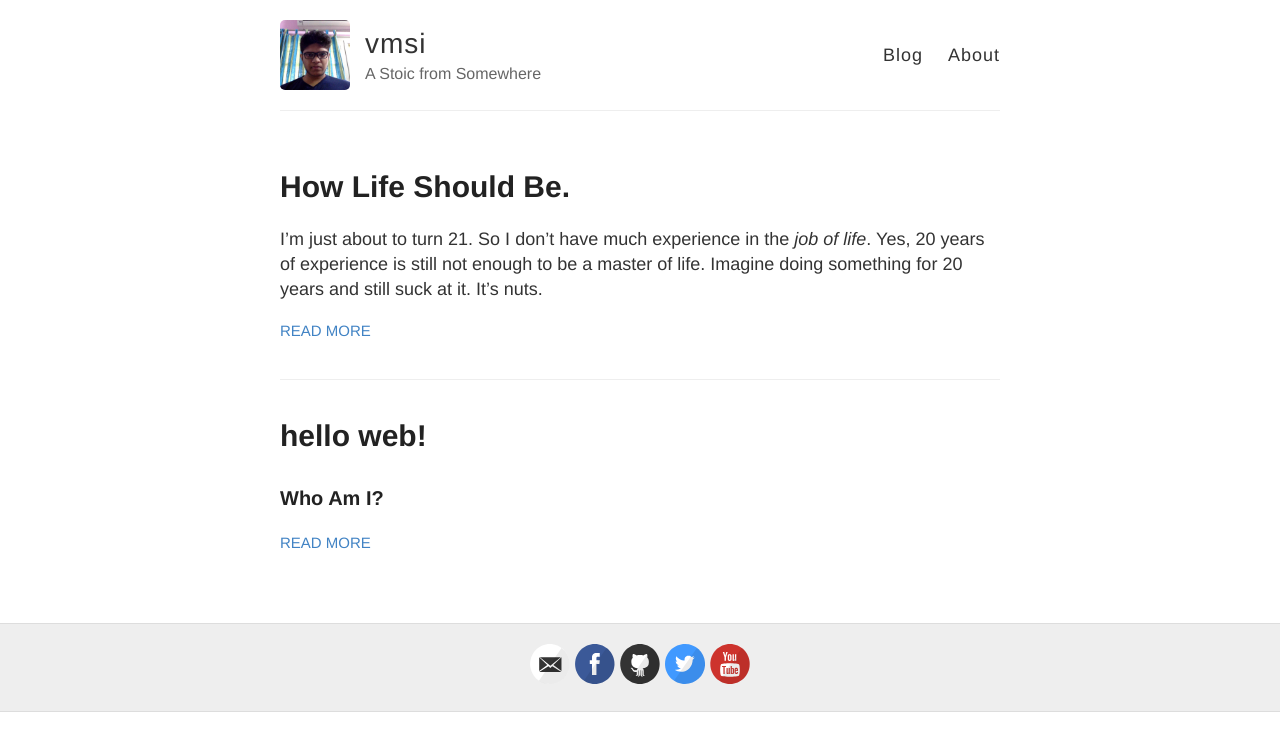
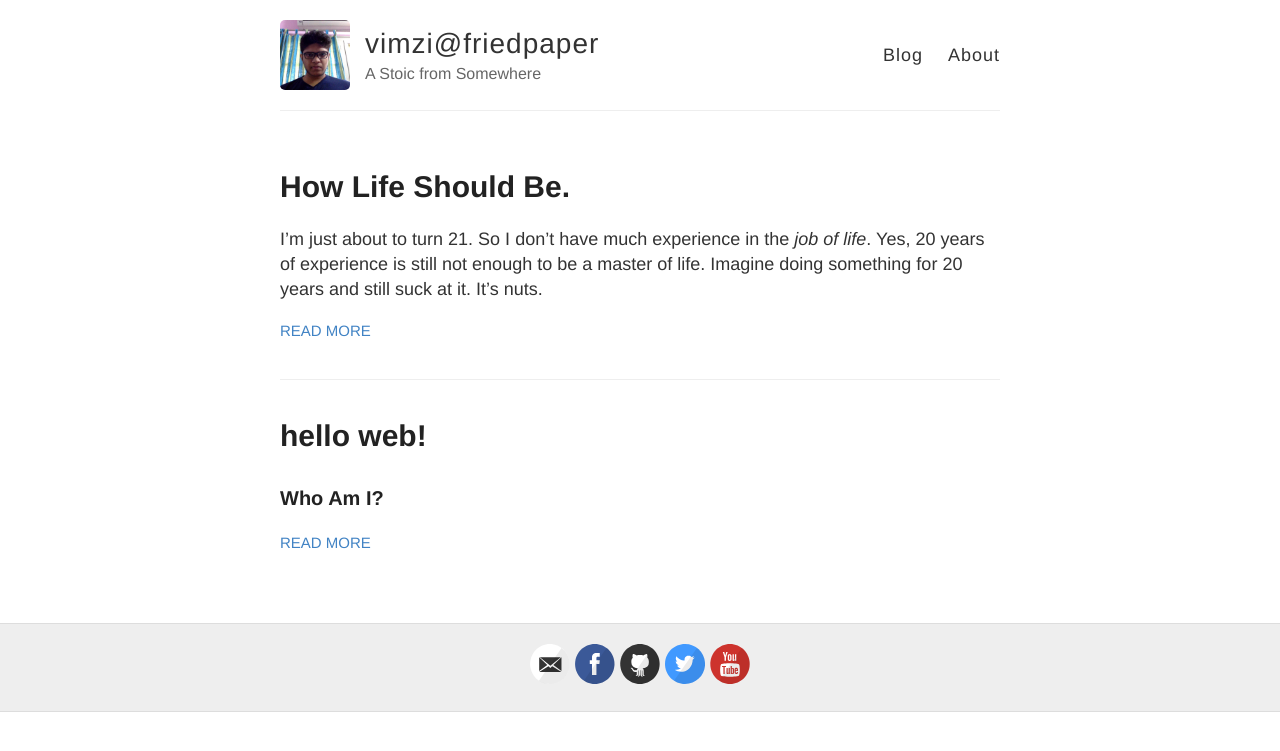
Before and after one commit to elliotjsteve/elliotjsteve.github.io, a Jekyll site: the page built from index.html, in a window 1280 px wide. Shown: the top 751 px of the page. Built offline with Jekyll 4.4.1, drawn with Linux system fonts in a browser that asks for light colours.

Commit message:
changing_profile_name

```diff
--- a/_config.yml
+++ b/_config.yml
@@ -3,7 +3,7 @@
 #
 
 # Name of your site (displayed in the header)
-name: vmsi
+name: vimzi@friedpaper
 
 # Short bio or description (displayed in the header)
 description: A Stoic from Somewhere
```
